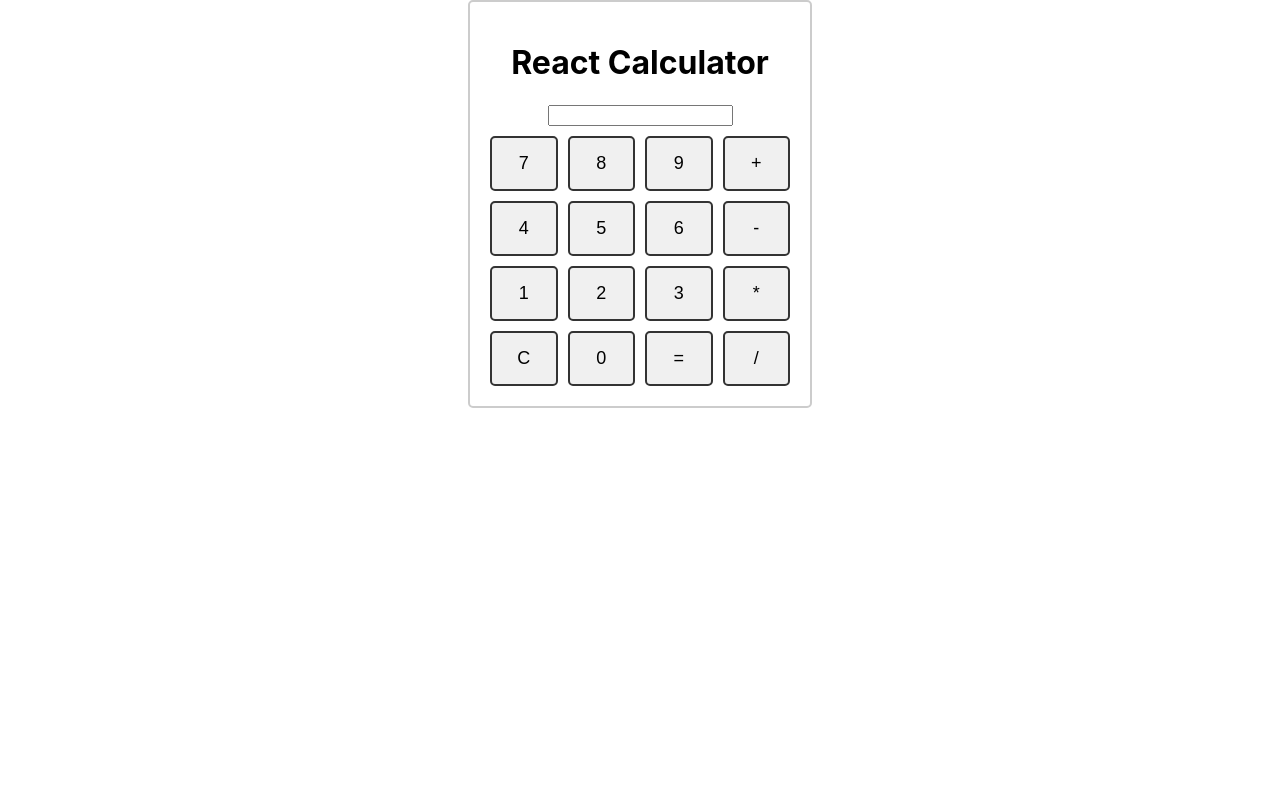
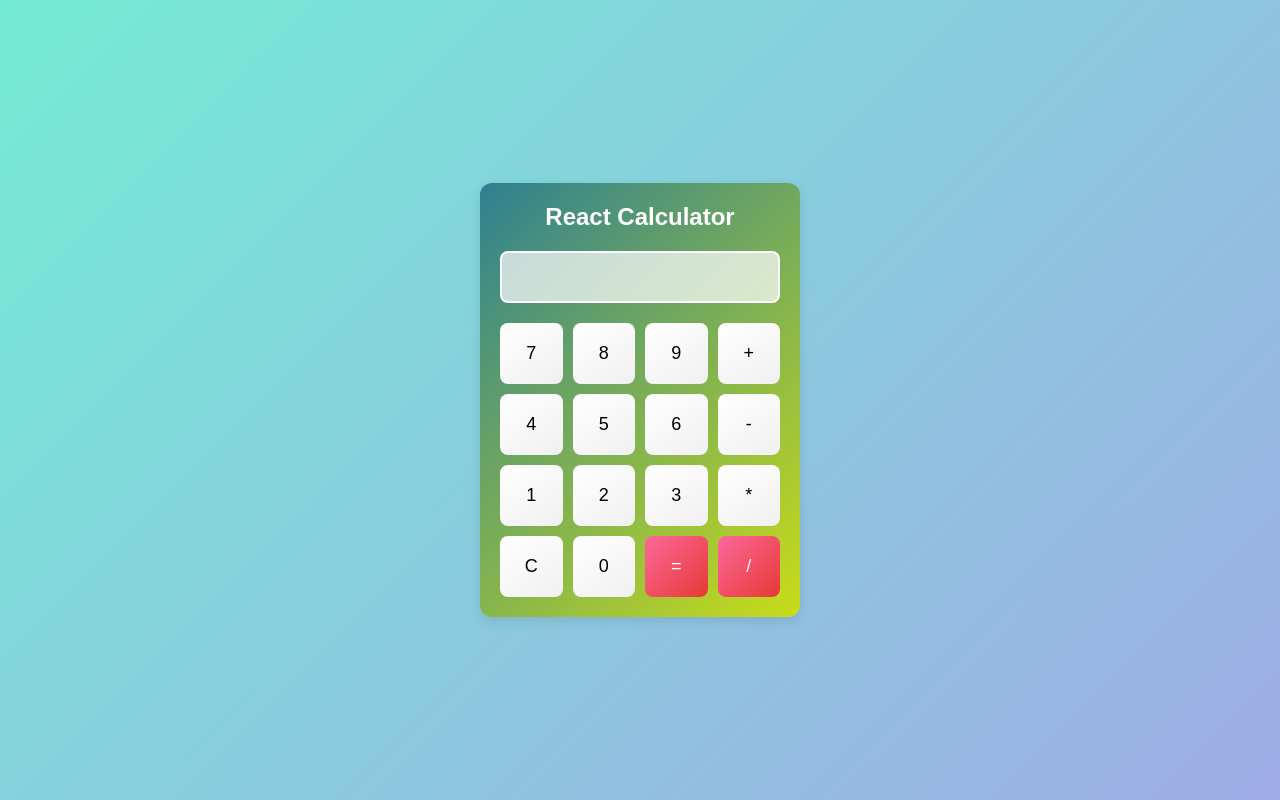
Before and after one commit to my-suraj5656/xcal, a React (Create React App) app: page / in a window 1280 px wide. Built offline with nearby package versions, Linux system fonts and the light colour scheme.

Commit message:
first commit

```diff
--- a/src/component/cal.css
+++ b/src/component/cal.css
@@ -1,32 +1,88 @@
+* {
+  margin: 0;
+  padding: 0;
+  box-sizing: border-box;
+  font-family: Arial, sans-serif;
+}
+
+body {
+  background: linear-gradient(
+    135deg,
+    #74ebd5,
+    #9face6
+  ); /* Gradient background for the whole page */
+  display: flex;
+  justify-content: center;
+  align-items: center;
+  height: 100vh;
+}
+
 .calculator {
-  width: 300px;
-  margin: 0 auto;
+  background: linear-gradient(
+    135deg,
+    #2e8092,
+    #c9dc19
+  ); /* Gradient background for the calculator container */
+  border-radius: 12px;
+  box-shadow: 0 4px 12px rgba(0, 0, 0, 0.1);
+  padding: 20px;
+  width: 320px;
   text-align: center;
-  border: 2px solid #ccc;
-  padding: 20px;
-  border-radius: 5px;
+}
+
+h1 {
+  color: #fff;
+  font-size: 24px;
+  margin-bottom: 20px;
 }
 
 .input-box {
-  margin-bottom: 10px;
+  margin-bottom: 20px;
+}
+
+.input-box input {
+  width: 100%;
+  padding: 10px;
+  font-size: 24px;
+  text-align: right;
+  border: 2px solid #fff;
+  border-radius: 8px;
+  background-color: rgba(255, 255, 255, 0.7); /* Semi-transparent background */
+  color: #333;
+}
+
+.result {
+  font-size: 20px;
+  color: #ff3b3b; /* Error message in red */
+  margin-top: 10px;
 }
 
 .buttons {
   display: grid;
   grid-template-columns: repeat(4, 1fr);
-  grid-gap: 10px;
+  gap: 10px;
 }
 
-.buttons button {
-  padding: 15px;
+button {
+  padding: 20px;
   font-size: 18px;
-  border: 2px solid #333;
-  border-radius: 5px;
-  background-color: #f0f0f0;
+  background: linear-gradient(
+    145deg,
+    #ffffff,
+    #f0f0f0
+  ); /* Subtle gradient on buttons */
+  border: none;
+  border-radius: 8px;
   cursor: pointer;
-  transition: background-color 0.3s ease;
+  transition: all 0.3s ease;
 }
 
-.buttons button:hover {
-  background-color: #ddd;
+button:nth-child(15),
+button:nth-child(16) {
+  background: linear-gradient(
+    135deg,
+    #fd689a,
+    #e53935
+  ); /* Red gradient for clear and equal buttons */
+  color: white;
 }
```
Also changed, not shown: 1 other file (tests, documents, lock files or other folders).
